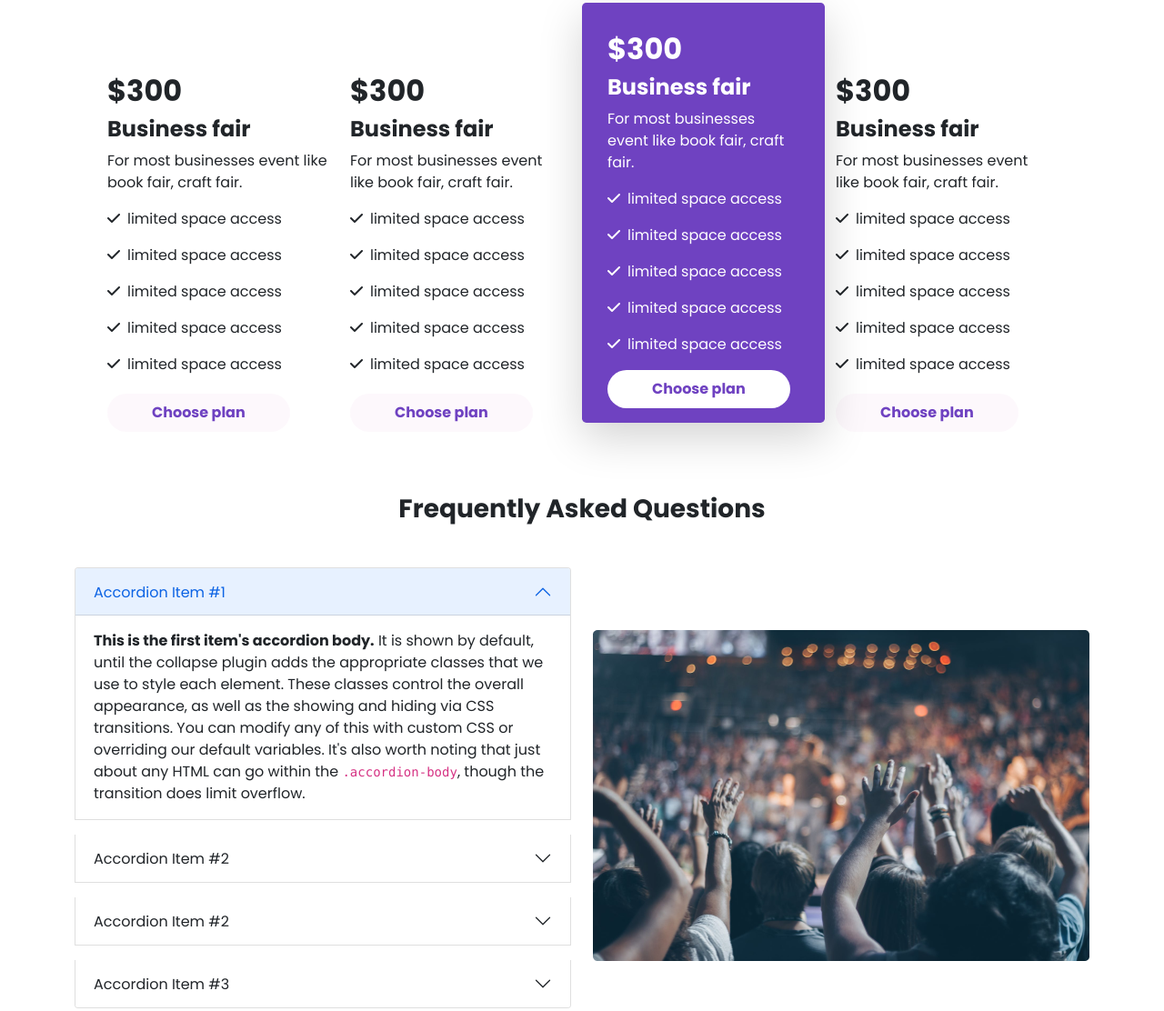
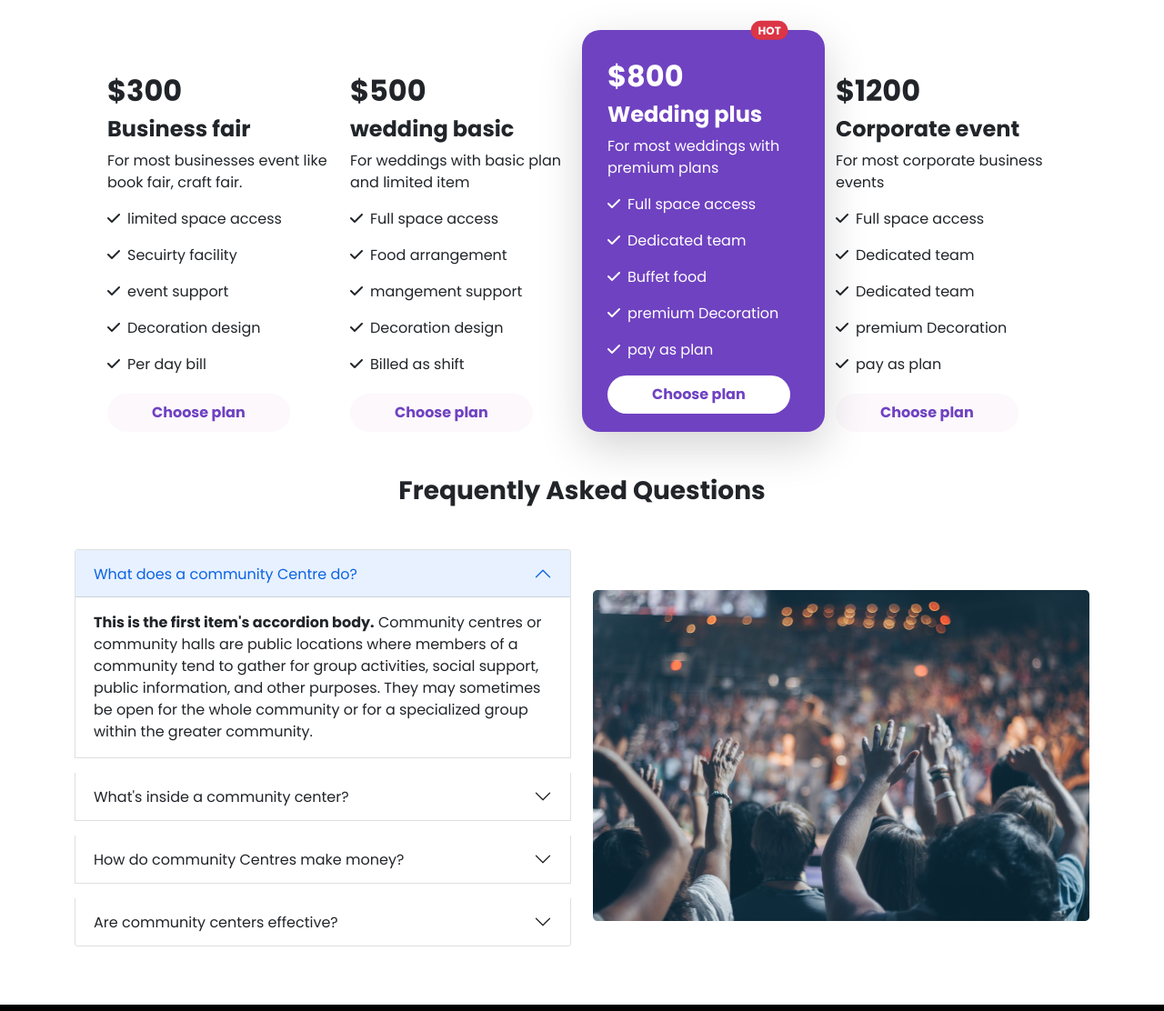
Before and after one commit to salmakhatun0056/convention-center, a plain HTML site: page index.html in a window 1280 px wide. Shown: the part 773-1885 px from the top of the page at 91% size. Drawn offline with nearby package versions, Linux system fonts and the light colour scheme.

Commit message:
extra-part-touching

```diff
--- a/css/style.css
+++ b/css/style.css
@@ -12,3 +12,8 @@ body{
         top: 0 !important;
     }
 }
+@media only screen and (min-width:577px) {
+    .tablet-view{
+        top: 0 !important;
+    }
+}
--- a/index.html
+++ b/index.html
@@ -67,10 +67,10 @@
                         <img style="margin-left: 50%;
                         transform: translateX(-50%);" src="images/banner.png" class="d-block" alt="...">
                         <div class="carousel-caption d-block">
-                            <h1 class="fw-bold">The perfect venue for your <br>
-                                next event</h1>
-                            <p>Amet minim mollit non deserunt ullamco est sit aliqua dolor do amet sint. Velit officia
-                                consequat duis enim velit </p>
+                            <h1 class="fw-bold">This is the most suitable place<br>
+                                for ceremonies</h1>
+                            <p>It is a beautiful and captivating place that makes our minds instantly better.You can
+                                give your order without hesitation. </p>
                             <a class="btn btn-light mb-4 mt-1 px-5 py-2 fw-bold button-text-color"
                                 href="https://github.com/" role="button">BOOK
                                 NOW</a>
@@ -82,8 +82,8 @@
                         <div class="carousel-caption  d-block">
                             <h1 class="fw-bold">The perfect venue for your <br>
                                 next event</h1>
-                            <p>Amet minim mollit non deserunt ullamco est sit aliqua dolor do amet sint. Velit officia
-                                consequat duis enim velit </p>
+                            <p>It is a beautiful and captivating place that makes our minds instantly better.You can
+                                give your order without hesitation. </p>
                             <a class="btn btn-light mb-4 mt-1 px-5 py-2 fw-bold button-text-color"
                                 href="https://github.com/" role="button">BOOK
                                 NOW</a>
@@ -93,10 +93,10 @@
                         <img style="margin-left: 50%;
                         transform: translateX(-50%);" src="images/people (2).png" class="d-block" alt="...">
                         <div class="carousel-caption  d-block">
-                            <h1 class="fw-bold">The perfect venue for your <br>
-                                next event</h1>
-                            <p>Amet minim mollit non deserunt ullamco est sit aliqua dolor do amet sint. Velit officia
-                                consequat duis enim velit </p>
+                            <h1 class="fw-bold">This is the most suitable place <br>
+                                for ceremonies</h1>
+                            <p>It is a beautiful and captivating place that makes our minds instantly better.You can
+                                give your order without hesitation. </p>
                             <a class="btn btn-light mb-4 mt-1 px-5 py-2 fw-bold button-text-color"
                                 href="https://github.com/" role="button">BOOK
                                 NOW</a>
@@ -121,6 +121,7 @@
 
     <!-- main section start  -->
     <main>
+        <!-- our packages start  -->
         <section class="container my-5 ">
             <h2 class="text-center fw-bold mb-5">Our Package</h2>
 
@@ -128,16 +129,16 @@
 
                 <!-- package 1 -->
 
-                <div class="col-lg-3 col-12 ">
+                <div class="col-lg-3 col-12 col-md-6">
                     <div class="w-232">
                         <h2 class="fw-bold mt-5">$300</h2>
                         <h4 class="fw-bold">Business fair</h4>
                         <p>For most businesses event like book fair, craft fair.</p>
                         <p><i class="fas fa-check me-2"></i>limited space access</p>
-                        <p><i class="fas fa-check me-2"></i>limited space access</p>
-                        <p><i class="fas fa-check me-2"></i>limited space access</p>
-                        <p><i class="fas fa-check me-2"></i>limited space access</p>
-                        <p><i class="fas fa-check me-2"></i>limited space access</p>
+                        <p><i class="fas fa-check me-2"></i>Secuirty facility</p>
+                        <p><i class="fas fa-check me-2"></i>event support</p>
+                        <p><i class="fas fa-check me-2"></i>Decoration design</p>
+                        <p><i class="fas fa-check me-2"></i>Per day bill</p>
                         <a style="background-color: #fcf2f98a;"
                             class="btn button-text-color  mt-1 px-5 py-2 fw-bold rounded-pill" href=""
                             role="button">Choose
@@ -147,16 +148,17 @@
 
                 <!-- package 2 -->
 
-                <div class="col-lg-3 col-12">
+                <div class="col-lg-3 col-12 col-md-6">
                     <div style="width: 232px; height: 387px;">
-                        <h2 class="fw-bold mt-5">$300</h2>
-                        <h4 class="fw-bold">Business fair</h4>
-                        <p>For most businesses event like book fair, craft fair.</p>
-                        <p><i class="fas fa-check me-2"></i>limited space access</p>
-                        <p><i class="fas fa-check me-2"></i>limited space access</p>
-                        <p><i class="fas fa-check me-2"></i>limited space access</p>
-                        <p><i class="fas fa-check me-2"></i>limited space access</p>
-                        <p><i class="fas fa-check me-2"></i>limited space access</p>
+                        <h2 class="fw-bold mt-5">$500</h2>
+                        <h4 class="fw-bold">wedding basic</h4>
+                        <p>For weddings with basic plan
+                            and limited item</p>
+                        <p><i class="fas fa-check me-2"></i>Full space access</p>
+                        <p><i class="fas fa-check me-2"></i>Food arrangement</p>
+                        <p><i class="fas fa-check me-2"></i>mangement support</p>
+                        <p><i class="fas fa-check me-2"></i>Decoration design</p>
+                        <p><i class="fas fa-check me-2"></i>Billed as shift</p>
                         <a style="background-color: #fcf2f98a;"
                             class="btn button-text-color mt-1 px-5 py-2 fw-bold rounded-pill" href=""
                             role="button">Choose
@@ -166,18 +168,25 @@
 
                 <!-- package 3 -->
 
-                <div style="position: relative; top: -30px; background-color:#6f42c1;"
-                    class="col-lg-3 col-12 mobile-view shadow-lg rounded-3 text-white py-3">
+                <div style="position: relative; top: -30px; border-radius: 20px; background-color:#6f42c1;"
+                    class="col-lg-3 col-12 col-md-6 mobile-view tablet-view shadow-lg text-white py-3">
+                    <div>
+                        <span class="position-absolute top-0 translate-middle badge rounded-pill bg-danger"
+                            style="right: 20px;">
+                            HOT
+                            <span class="visually-hidden">unread messages</span>
+                        </span>
+                    </div>
                     <div class="px-3">
                         <div class="mt-3">
-                            <h2 class="fw-bold ">$300</h2>
-                            <h4 class="fw-bold">Business fair</h4>
-                            <p>For most businesses event like book fair, craft fair.</p>
-                            <p><i class="fas fa-check me-2"></i>limited space access</p>
-                            <p><i class="fas fa-check me-2"></i>limited space access</p>
-                            <p><i class="fas fa-check me-2"></i>limited space access</p>
-                            <p><i class="fas fa-check me-2"></i>limited space access</p>
-                            <p><i class="fas fa-check me-2"></i>limited space access</p>
+                            <h2 class="fw-bold ">$800</h2>
+                            <h4 class="fw-bold">Wedding plus</h4>
+                            <p>For most weddings with premium plans</p>
+                            <p><i class="fas fa-check me-2"></i>Full space access</p>
+                            <p><i class="fas fa-check me-2"></i>Dedicated team</p>
+                            <p><i class="fas fa-check me-2"></i>Buffet food</p>
+                            <p><i class="fas fa-check me-2"></i>premium Decoration</p>
+                            <p><i class="fas fa-check me-2"></i>pay as plan</p>
                         </div>
                         <div>
                             <a class="btn button-text-color  bg-white align-center px-5 py-2 fw-bold rounded-pill"
@@ -189,16 +198,17 @@
 
                 <!-- package 4 -->
 
-                <div class="col-lg-3">
+                <div class="col-lg-3 col-12 col-md-6">
                     <div style="width: 232px; height: 387px;">
-                        <h2 class="fw-bold mt-5">$300</h2>
-                        <h4 class="fw-bold">Business fair</h4>
-                        <p>For most businesses event like book fair, craft fair.</p>
-                        <p><i class="fas fa-check me-2"></i>limited space access</p>
-                        <p><i class="fas fa-check me-2"></i>limited space access</p>
-                        <p><i class="fas fa-check me-2"></i>limited space access</p>
-                        <p><i class="fas fa-check me-2"></i>limited space access</p>
-                        <p><i class="fas fa-check me-2"></i>limited space access</p>
+                        <h2 class="fw-bold mt-5">$1200</h2>
+                        <h4 class="fw-bold">Corporate event</h4>
+                        <p>For most corporate business
+                            events</p>
+                        <p><i class="fas fa-check me-2"></i>Full space access</p>
+                        <p><i class="fas fa-check me-2"></i>Dedicated team</p>
+                        <p><i class="fas fa-check me-2"></i>Dedicated team</p>
+                        <p><i class="fas fa-check me-2"></i>premium Decoration</p>
+                        <p><i class="fas fa-check me-2"></i>pay as plan</p>
                         <a style="background-color: #fcf2f98a;"
                             class="btn button-text-color  mt-1 px-5 py-2 fw-bold rounded-pill" href=""
                             role="button">Choose
@@ -207,6 +217,10 @@
                 </div>
             </div>
         </section>
+
+        <!-- our packages ent  -->
+
+        <!-- according part start  -->
 
         <section class="container">
             <h3 class="text-center fw-bold mb-5">Frequently Asked Questions</h3>
@@ -218,20 +232,17 @@
                                 <button class="accordion-button" type="button" data-bs-toggle="collapse"
                                     data-bs-target="#panelsStayOpen-collapseOne" aria-expanded="true"
                                     aria-controls="panelsStayOpen-collapseOne">
-                                    Accordion Item #1
+                                    What does a community Centre do?
                                 </button>
                             </h2>
                             <div id="panelsStayOpen-collapseOne" class="accordion-collapse collapse show"
                                 aria-labelledby="panelsStayOpen-headingOne">
                                 <div class="accordion-body">
-                                    <strong>This is the first item's accordion body.</strong> It is shown by default,
-                                    until
-                                    the collapse plugin adds the appropriate classes that we use to style each element.
-                                    These classes control the overall appearance, as well as the showing and hiding via
-                                    CSS
-                                    transitions. You can modify any of this with custom CSS or overriding our default
-                                    variables. It's also worth noting that just about any HTML can go within the
-                                    <code>.accordion-body</code>, though the transition does limit overflow.
+                                    <strong>This is the first item's accordion body.</strong> Community centres or
+                                    community halls are public locations where members of a community tend to gather for
+                                    group activities, social support, public information, and other purposes. They may
+                                    sometimes be open for the whole community or for a specialized group within the
+                                    greater community.
                                 </div>
                             </div>
                         </div>
@@ -240,40 +251,17 @@
                                 <button class="accordion-button collapsed" type="button" data-bs-toggle="collapse"
                                     data-bs-target="#panelsStayOpen-collapseTwo" aria-expanded="false"
                                     aria-controls="panelsStayOpen-collapseTwo">
-                                    Accordion Item #2
+                                    What's inside a community center?
                                 </button>
                             </h2>
                             <div id="panelsStayOpen-collapseTwo" class="accordion-collapse collapse"
                                 aria-labelledby="panelsStayOpen-headingTwo">
                                 <div class="accordion-body">
-                                    <strong>This is the second item's accordion body.</strong> It is hidden by default,
-                                    until the collapse plugin adds the appropriate classes that we use to style each
-                                    element. These classes control the overall appearance, as well as the showing and
-                                    hiding
-                                    via CSS transitions. You can modify any of this with custom CSS or overriding our
-                                    default variables. It's also worth noting that just about any HTML can go within the
-                                    <code>.accordion-body</code>, though the transition does limit overflow.
-                                </div>
-                            </div>
-                        </div>
-                        <div class="accordion-item mb-3 ">
-                            <h2 class="accordion-header" id="panelsStayOpen-headingTwo">
-                                <button class="accordion-button collapsed" type="button" data-bs-toggle="collapse"
-                                    data-bs-target="#panelsStayOpen-collapseTwo" aria-expanded="false"
-                                    aria-controls="panelsStayOpen-collapseTwo">
-                                    Accordion Item #2
-                                </button>
-                            </h2>
-                            <div id="panelsStayOpen-collapseTwo" class="accordion-collapse collapse"
-                                aria-labelledby="panelsStayOpen-headingTwo">
-                                <div class="accordion-body">
-                                    <strong>This is the second item's accordion body.</strong> It is hidden by default,
-                                    until the collapse plugin adds the appropriate classes that we use to style each
-                                    element. These classes control the overall appearance, as well as the showing and
-                                    hiding
-                                    via CSS transitions. You can modify any of this with custom CSS or overriding our
-                                    default variables. It's also worth noting that just about any HTML can go within the
-                                    <code>.accordion-body</code>, though the transition does limit overflow.
+                                    <strong>This is the second item's accordion body.</strong> An arts and crafts room,
+                                    a large meeting room which can be divided into 3 sections, outdoor patio space off
+                                    of the meeting rooms, a full kitchen, a reception area for registering for programs
+                                    and obtaining information, Parks and Recreation Department office space, Meredith
+                                    Senior Services office, and Meredith Senior ..
                                 </div>
                             </div>
                         </div>
@@ -282,20 +270,36 @@
                                 <button class="accordion-button collapsed" type="button" data-bs-toggle="collapse"
                                     data-bs-target="#panelsStayOpen-collapseThree" aria-expanded="false"
                                     aria-controls="panelsStayOpen-collapseThree">
-                                    Accordion Item #3
+                                    How do community Centres make money?
                                 </button>
                             </h2>
                             <div id="panelsStayOpen-collapseThree" class="accordion-collapse collapse"
                                 aria-labelledby="panelsStayOpen-headingThree">
                                 <div class="accordion-body">
-                                    <strong>This is the third item's accordion body.</strong> It is hidden by default,
-                                    until
-                                    the collapse plugin adds the appropriate classes that we use to style each element.
-                                    These classes control the overall appearance, as well as the showing and hiding via
-                                    CSS
-                                    transitions. You can modify any of this with custom CSS or overriding our default
-                                    variables. It's also worth noting that just about any HTML can go within the
-                                    <code>.accordion-body</code>, though the transition does limit overflow.
+                                    <strong>This is the third item's accordion body.</strong> Community centers tend to
+                                    offer services either for free or at a cost below market rate for those who can't
+                                    afford to pay for those services. To make a profit, you would have to charge market
+                                    rate for services and programs which contradicts the mission of helping marginalized
+                                    communities.
+                                </div>
+                            </div>
+                        </div>
+                        <div class="accordion-item mb-3 ">
+                            <h2 class="accordion-header" id="panelsStayOpen-headingFour">
+                                <button class="accordion-button collapsed" type="button" data-bs-toggle="collapse"
+                                    data-bs-target="#panelsStayOpen-collapseFour" aria-expanded="false"
+                                    aria-controls="panelsStayOpen-collapseFour">
+                                    Are community centers effective?
+                                </button>
+                            </h2>
+                            <div id="panelsStayOpen-collapseFour" class="accordion-collapse collapse"
+                                aria-labelledby="panelsStayOpen-headingFour">
+                                <div class="accordion-body">
+                                    <strong>This is the fourth item's accordion body.</strong>A vibrant community
+                                    recreation center can have a stabilizing effect on the lives of young people. By
+                                    providing safe and adequately equipped spaces for physical activities like dance,
+                                    martial arts, yoga, basketball, and other sports, community centers instill
+                                    discipline, healthy exercise habits, and teamwork
                                 </div>
                             </div>
                         </div>
@@ -306,13 +310,25 @@
                 </div>
             </div>
         </section>
+
+        <!-- according part end  -->
+
+        <!-- extra part started  -->
+
+        <section class="container">
+            <div>
+
+            </div>
+        </section>
+
     </main>
 
+    <!-- footer started  -->
 
     <footer style=" height: 280px;" class="bg-black d-flex align-items-center">
         <div class=" container d-flex justify-content-between align-items-center flex-column flex-sm-row">
-            <div class="order-sm-1 order-2">
-                <small class="text-white">© 2020 bike. All rights reserved</small>
+            <div class="order-sm-1 order-2 mt-5">
+                <small class="text-white"> &#169; 2020 bike. All rights reserved</small>
             </div>
             <div class="order-1">
                 <p class="text-white">Get the App</p>
@@ -324,6 +340,8 @@
         </div>
     </footer>
 
+    <!-- footer end  -->
+
     <!-- script added -->
     <script src="https://cdn.jsdelivr.net/npm/bootstrap@5.1.3/dist/js/bootstrap.bundle.min.js"
         integrity="sha384-ka7Sk0Gln4gmtz2MlQnikT1wXgYsOg+OMhuP+IlRH9sENBO0LRn5q+8nbTov4+1p"
```
